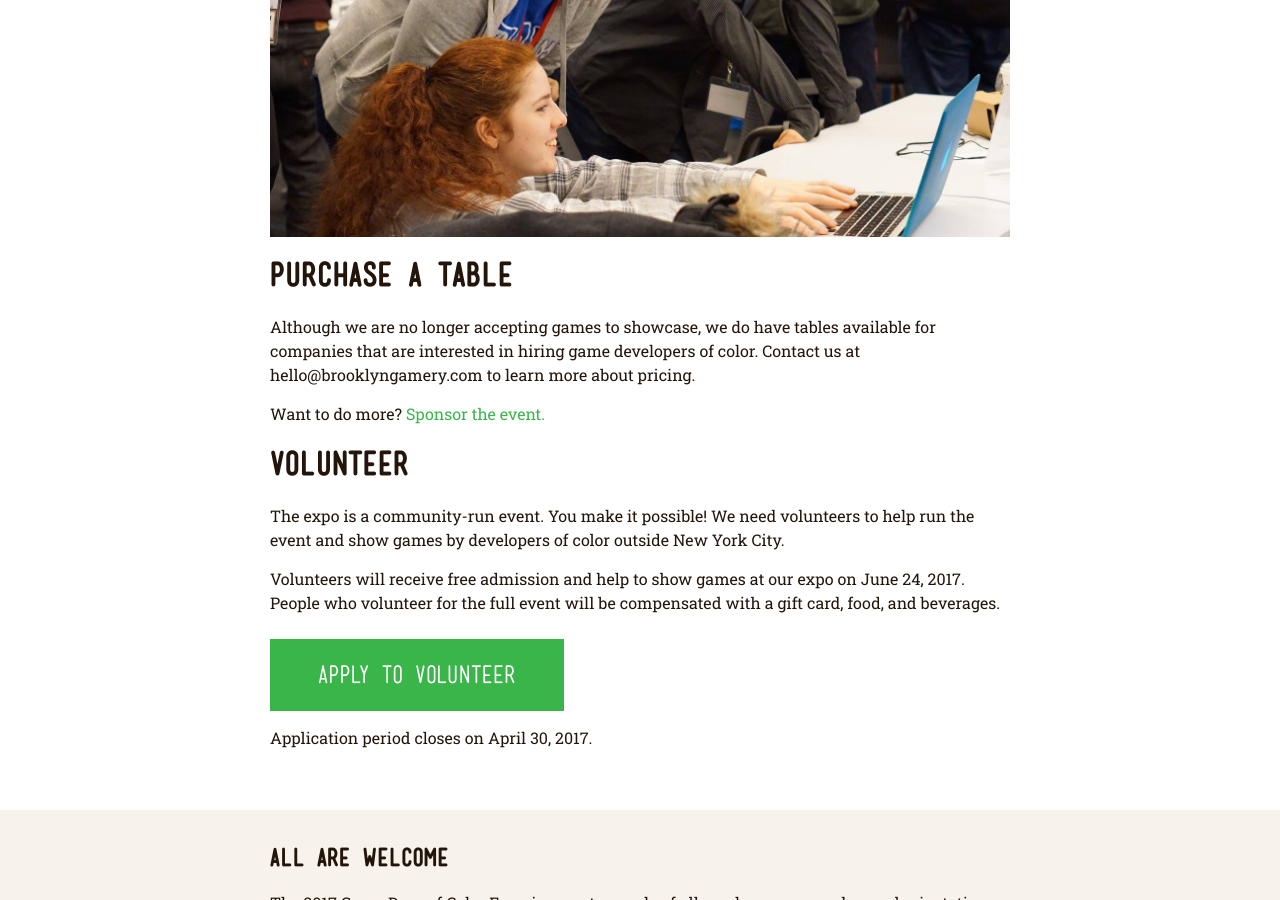
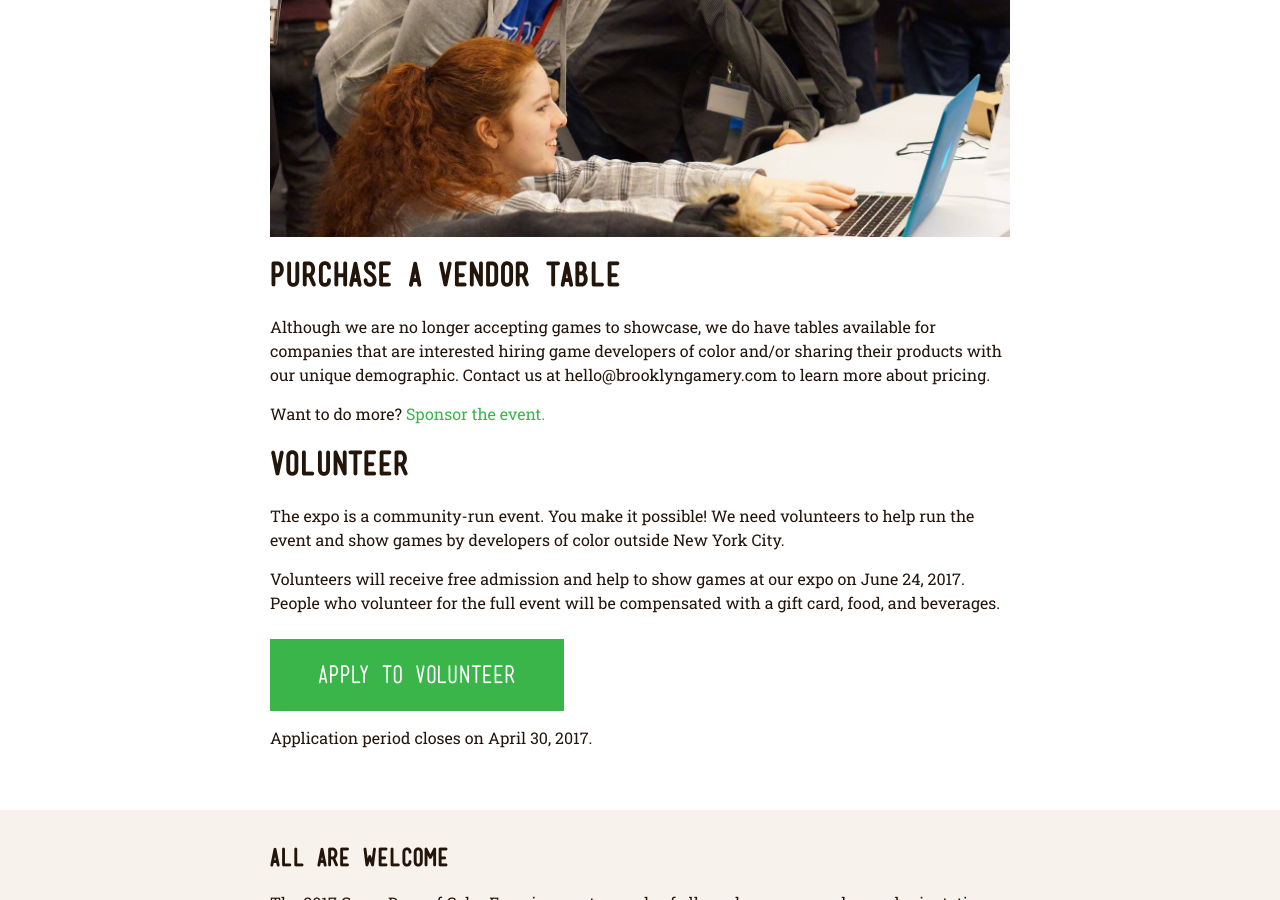
Before and after one commit to BrooklynGamery/gdocexpo, a Jekyll site: the page built from participate/content.markdown, in a window 1280 px wide and 900 px high, scrolled down 553 px. Built offline with Jekyll 4.4.1, drawn with Linux system fonts in a browser that asks for light colours; our own code applies the rules of GitHub Pages for plain Markdown files.

Commit message:
Update content.markdown

```diff
--- a/participate/content.markdown
+++ b/participate/content.markdown
@@ -2,9 +2,9 @@
 
 ![](/assets/images/photos/2016/11.jpg)
 
-## Purchase a table
+## Purchase a vendor table
 
-Although we are no longer accepting games to showcase, we do have tables available for companies that are interested in hiring game developers of color. Contact us at hello@brooklyngamery.com to learn more about pricing.
+Although we are no longer accepting games to showcase, we do have tables available for companies that are interested hiring game developers of color and/or sharing their products with our unique demographic. Contact us at hello@brooklyngamery.com to learn more about pricing.
 
 Want to do more? [Sponsor the event.](/sponsor)
 
```
